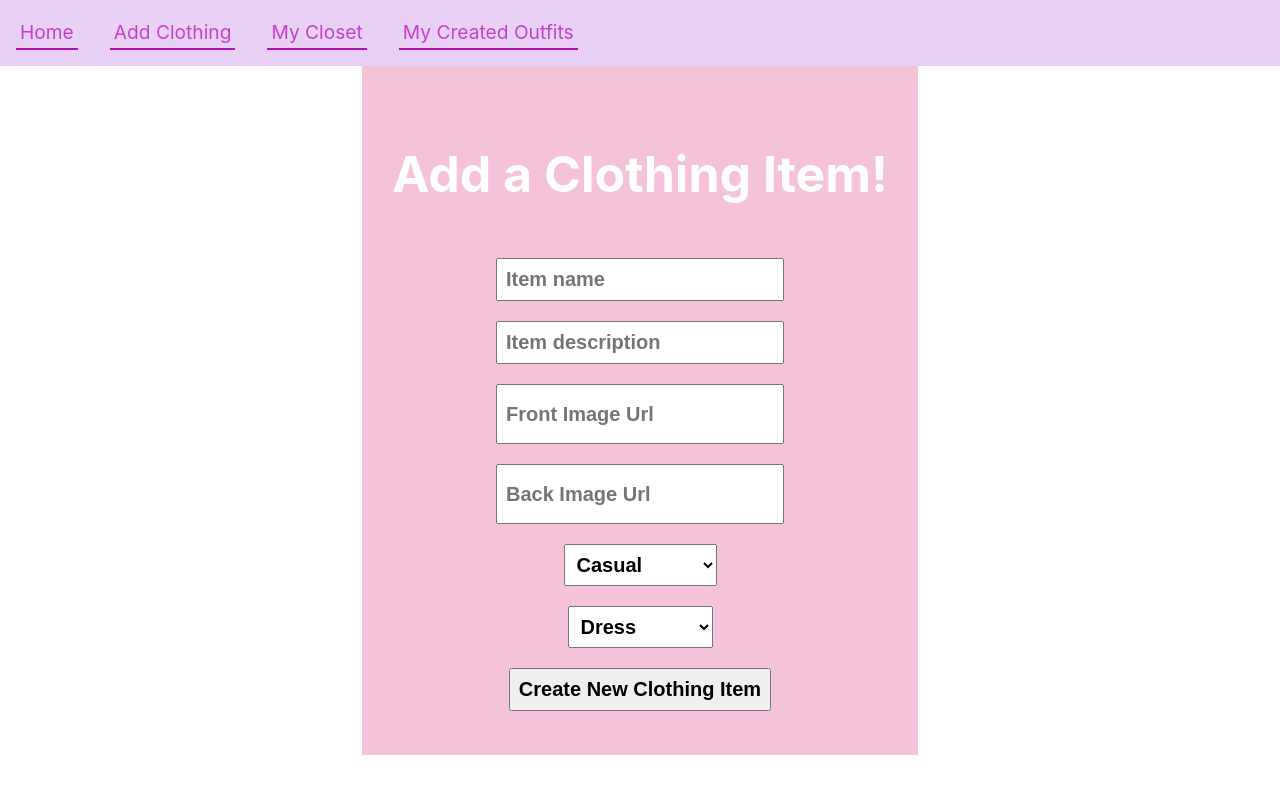
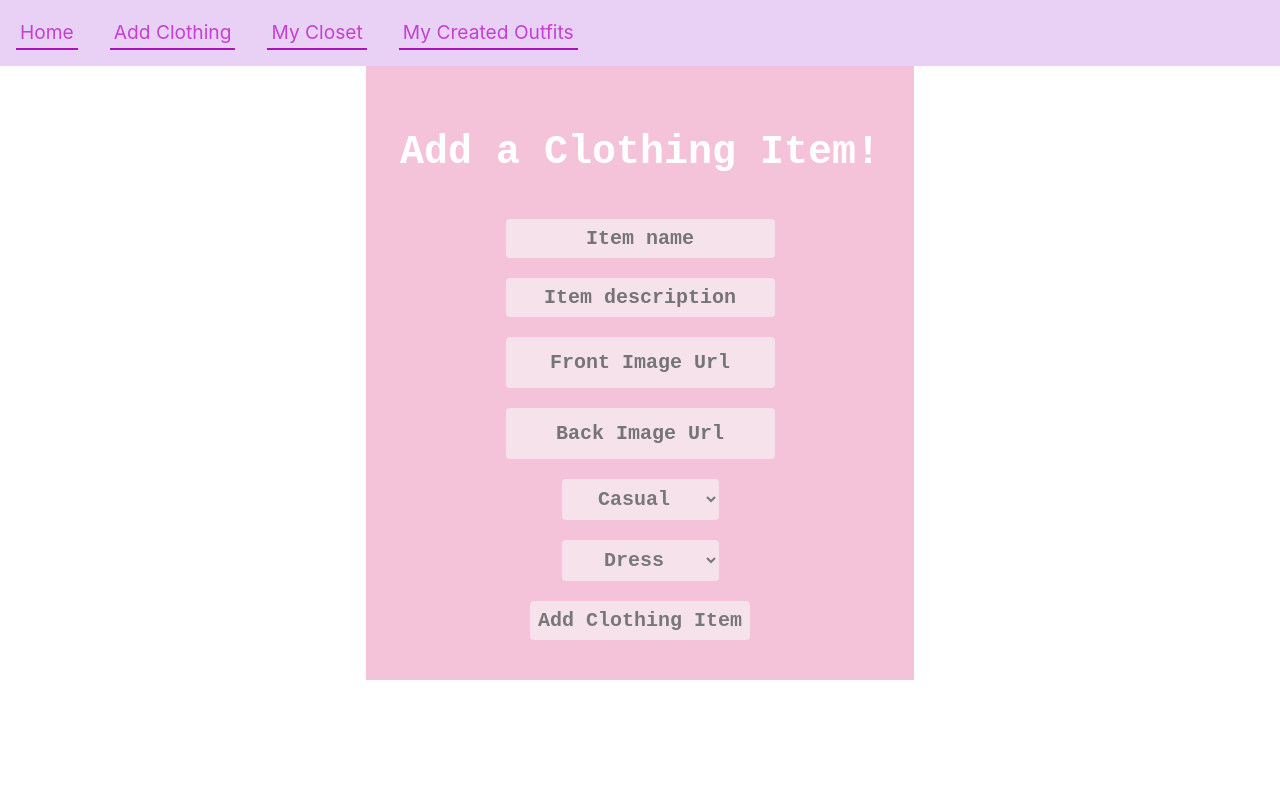
Before and after one commit to yuriehong/Yurie-Quinn-ClothingProject, a React (Create React App) app in the folder clothing-app/: page /ClothingForm in a window 1280 px wide. Shown: the top 794 px of the page. Built offline with nearby package versions, Linux system fonts and the light colour scheme.

Commit message:
styled form

```diff
--- a/clothing-app/src/Components/ClothingForm.js
+++ b/clothing-app/src/Components/ClothingForm.js
@@ -50,7 +50,7 @@ function ClothingForm(){
           type="text"
           name="name"
           placeholder="Item name"
-        //   className="input-text"
+            id="name"
         />
         <br />
         <input
@@ -59,7 +59,7 @@ function ClothingForm(){
           type="text"
           name="name"
           placeholder="Item description"
-        //   className="input-text"
+          id="description"
         />
         <br />
         <input
@@ -80,13 +80,13 @@ function ClothingForm(){
           className="input-text"
         />
         <br />
-        <select className="select" value={event} onChange={(e) => setEvent(e.target.value)}>
+        <select id="selectform" value={event} onChange={(e) => setEvent(e.target.value)}>
             <option value="Casual">Casual</option>
             <option value="SemiFormal">SemiFormal</option>
             <option value="Formal">Formal</option>
           </select>
         <br />
-        <select className="select" value={category} onChange={(e) => setCategory(e.target.value)}>
+        <select id="selectform" value={category} onChange={(e) => setCategory(e.target.value)}>
             <option value="Dress">Dress</option>
             <option value="Top">Top</option>
             <option value="Bottom">Bottom</option>
@@ -97,7 +97,7 @@ function ClothingForm(){
         <input
           type="submit"
           name="submit"
-          value="Create New Clothing Item"
+          value="Add Clothing Item"
           className="submit"
         />
       </form>
--- a/clothing-app/src/index.css
+++ b/clothing-app/src/index.css
@@ -110,9 +110,10 @@ button:hover {
   flex-direction: column;
   width: 500px;
   margin: 0 auto;
-  border: 1px, black;
+  border: 1px, rgb(254, 254, 254);
   background:rgb(244, 194, 217);
-  padding: 1.75rem;
+  padding: 1.50rem;
+  font-family: 'Courier New', Courier, monospace;
 }
 
 input,
@@ -120,10 +121,14 @@ select {
   margin-top: 0.25rem;
   margin-bottom: 1rem;
   padding: 0.5rem;
-  /* border: none; */
+  border: 6px, solid, white;
+  outline: 6px, solid, white;
   font-size: 1.25rem;
   font-weight: bold;
   transition: all 0.3s;
+  border-radius: 4px;
+  font-family: 'Courier New', Courier, monospace;
+  background-color: rgb(245, 226, 235)
   /* border: 2px solid var(--color); */
 }
 
@@ -140,16 +145,28 @@ select:focus {
 }
 
 .form h3 {
-  font-size: 50px;
+  font-size: 40px;
   color: white;
 }
 input.input-text {
-  height: 40px;
+  height: 35px;
   width: 200 px;
+  border: white;
+  color: white;
+  text-align: center;
 }
 
-select.select {
-  width: 200 px;
+#name, #description {
+  border: white;
+  color: white;
+  text-align: center;
+}
+
+#selectform {
+  width: 300 px;
+  border: white;
+  color: rgb(121, 120, 120);
+  text-align: center;
 }
 
 #home {
@@ -161,6 +178,12 @@ text-align: center;
   width: 800px;
 }
 
+.submit{
+  color: rgb(121, 120, 120);
+  border: white;
+  text-align: center;
+}
+
 .form_image{
   height: auto;
   width: 150px;
```
